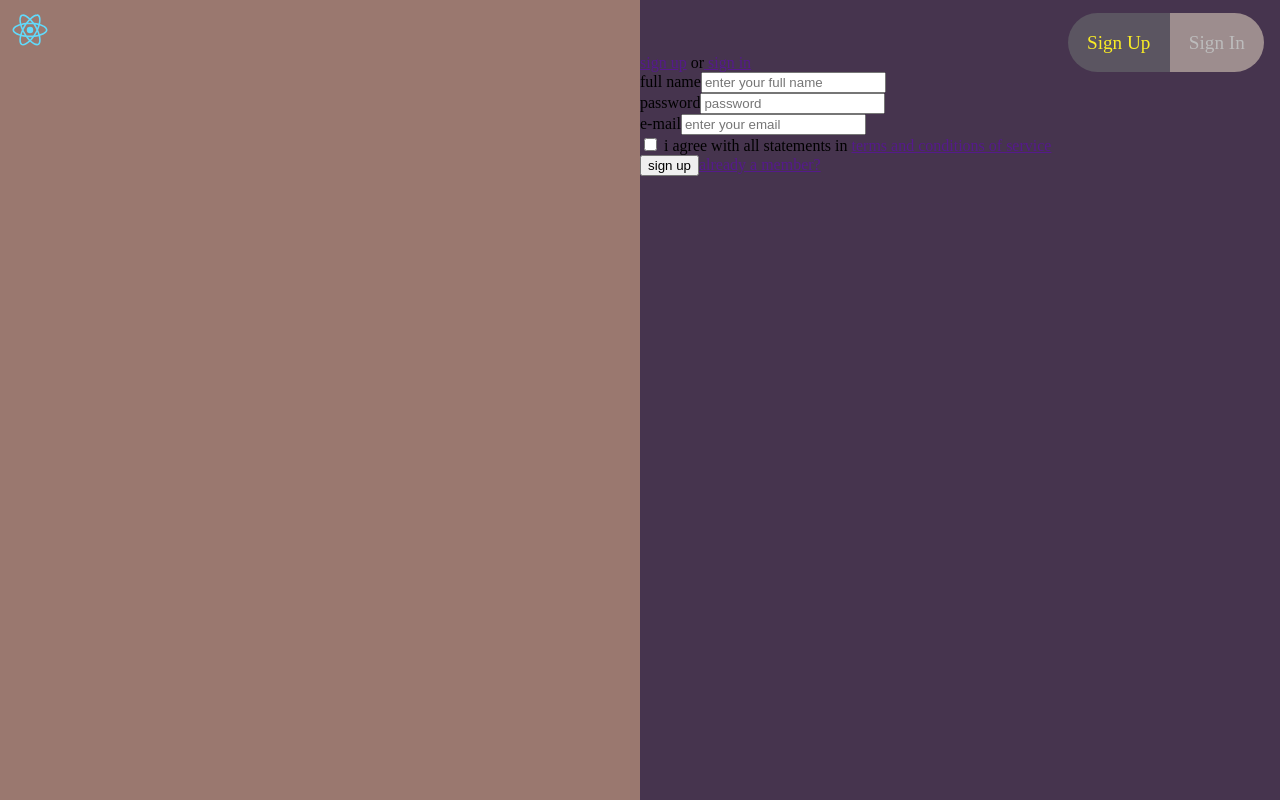
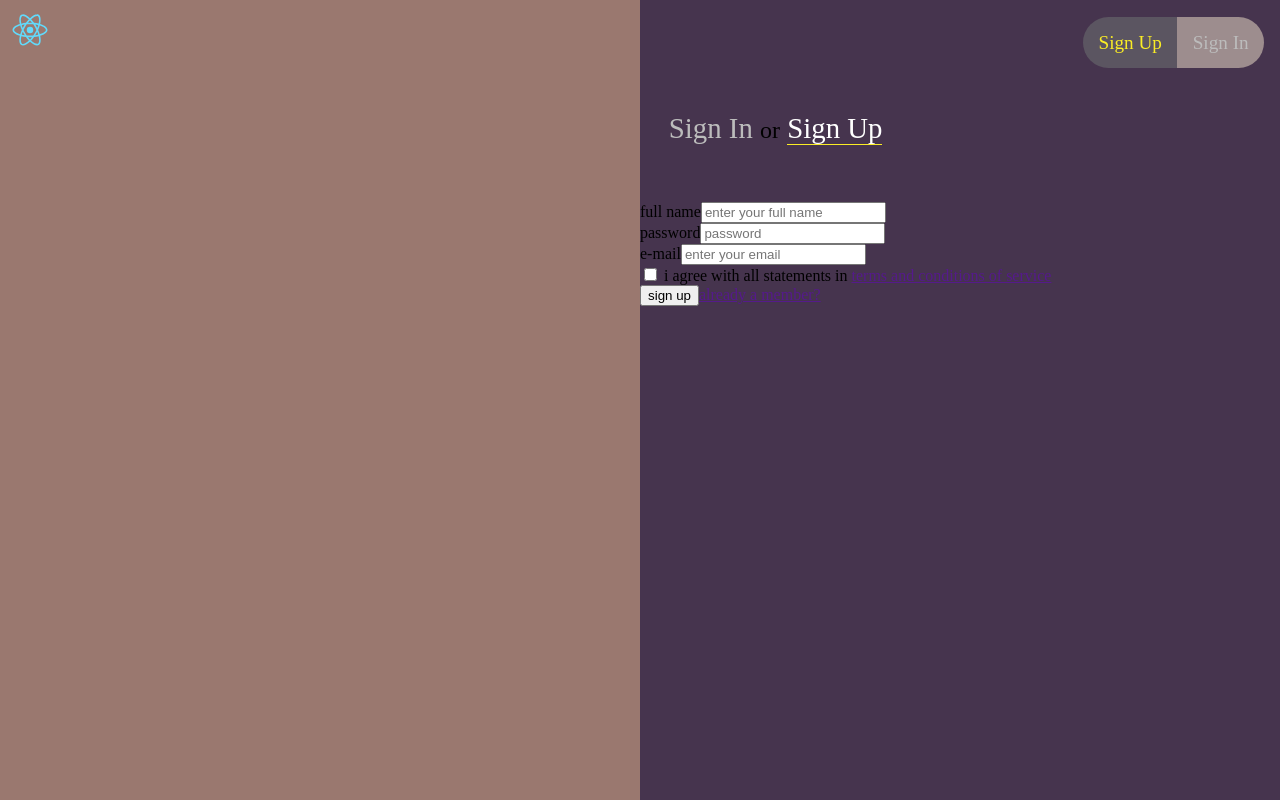
Before and after one commit to kelvink96/signup-signin-ui, a React (Create React App) app: page / in a window 1280 px wide. Built offline with nearby package versions, Linux system fonts and the light colour scheme.

Commit message:
form-title links styles done

```diff
--- a/src/App.css
+++ b/src/App.css
@@ -29,8 +29,7 @@ body {
   height: 100vh;
 }
 .App-form .Page-switcher {
-  margin-top: 2em;
-  margin-right: 1em;
+  margin: 2em 1em 2em 0;
   text-align: right;
 }
 .App-form .Page-switcher a {
@@ -38,7 +37,7 @@ body {
   text-decoration: none;
   font-size: 1.2em;
   background-color: #5B5561;
-  padding: 1em;
+  padding: 0.8em;
 }
 .App-form .Page-switcher a.active {
   border-top-left-radius: 2em;
@@ -52,10 +51,29 @@ body {
 }
 .App-form .Page-switcher a:hover, .App-form .Page-switcher a:focus {
   background: transparent;
-  padding: 0.85em;
+  padding: 0.7em;
   border: 2px solid #FAED25;
   color: #FAED25;
   transition: all ease-in 200ms;
 }
+.App-form .Form-title {
+  margin: 2em 0 2em 1em;
+  text-transform: capitalize;
+  font-size: 1.8em;
+}
+.App-form .Form-title small {
+  text-transform: lowercase;
+}
+.App-form .Form-title a {
+  color: #bcbcbc;
+  text-decoration: none;
+}
+.App-form .Form-title a.active {
+  color: white;
+  border-bottom: 1px solid #FAED25;
+}
+.App-form .Form-title a:not(.active) {
+  color: #bcbcbc;
+}
 
 /*# sourceMappingURL=App.css.map */
--- a/src/App.js
+++ b/src/App.js
@@ -14,8 +14,8 @@ function App() {
                     <a href="#" className="Page-switcher-link">Sign In</a>
                 </div>
                 <div className="Form-title">
-                    <a href="" className="Form-title-link">sign up</a> or
-                    <a href="" className="Form-title-link"> sign in</a>
+                    <a href="" className="Form-title-link">sign in</a> <small>or</small>&nbsp;
+                    <a href="" className="Form-title-link active">sign up</a>
                 </div>
                 <div className="Form-content">
                     <form action="" className="Form-fields">
--- a/src/App.sass
+++ b/src/App.sass
@@ -20,8 +20,7 @@
   height: 100vh
 
   .Page-switcher
-    margin-top: 2em
-    margin-right: 1em
+    margin: 2em 1em 2em 0
     text-align: right
 
     a
@@ -29,7 +28,7 @@
       text-decoration: none
       font-size: 1.2em
       background-color: $dark-grey
-      padding: 1em
+      padding: .8em
 
       &.active
         border-top-left-radius: 2em
@@ -44,7 +43,26 @@
       &:hover,
       &:focus
         background: transparent
-        padding: .85em
+        padding: .7em
         border: 2px solid $yellow
         color: $yellow
         transition: all ease-in 200ms
+
+  .Form-title
+    margin: 2em 0 2em 1em
+    text-transform: capitalize
+    font-size: 1.8em
+
+    small
+      text-transform: lowercase
+
+    a
+      color: $white-ish
+      text-decoration: none
+
+      &.active
+        color: white
+        border-bottom: 1px solid $yellow
+
+      &:not(.active)
+        color: $white-ish
```
